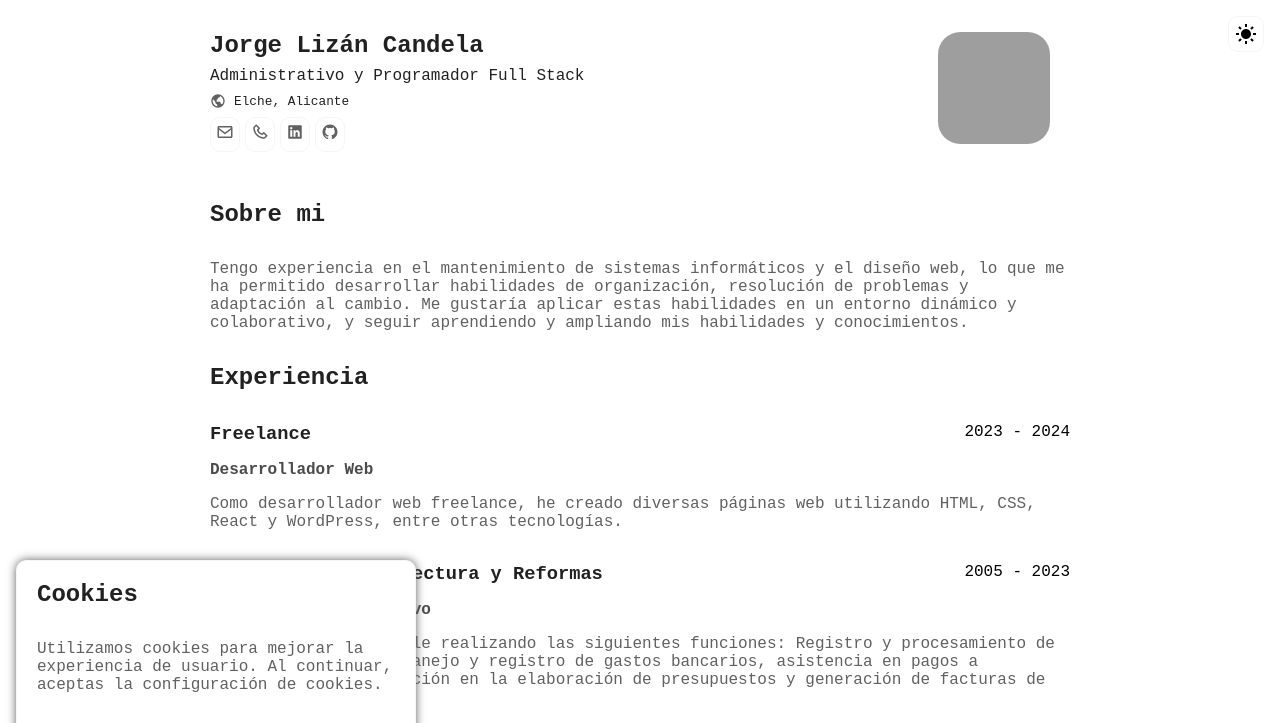
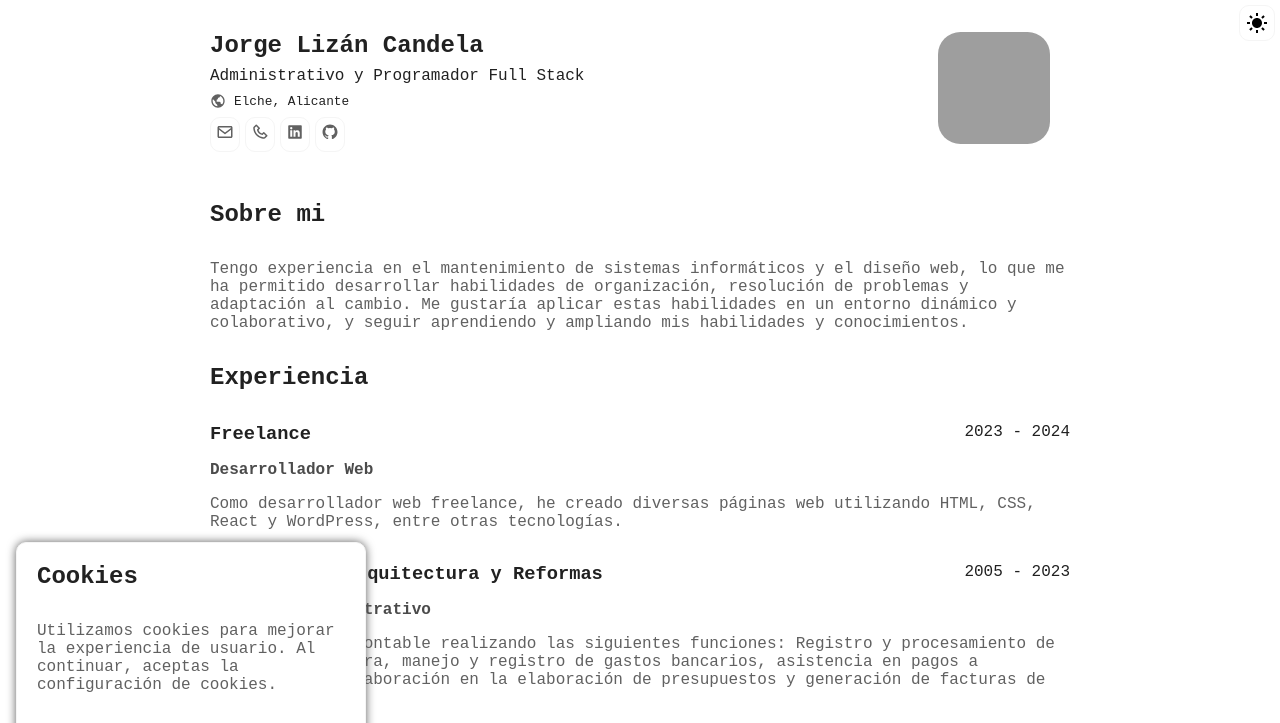
Before and after one commit to jlizancandela/portfolio, an Astro site: page / in a window 1280 px wide. Shown: the top 723 px of the page. Built offline with nearby package versions, Linux system fonts and the light colour scheme; Astro itself is replaced by a stand-in of ours; grey boxes are pictures that could not be loaded; a web font is replaced by a local one.

Commit message:
primer commit

```diff
--- a/src/components/cookies.astro
+++ b/src/components/cookies.astro
@@ -46,7 +46,7 @@
     border-radius: 10px;
     background-color: var(--background-color);
     color: var(--tertiary-color);
-    width: 400px;
+    width: 350px;
     z-index: 1;
     box-shadow: 0 0 10px var(--tertiary-color);
   }
--- a/src/components/mode.astro
+++ b/src/components/mode.astro
@@ -38,8 +38,8 @@
 <style>
   section {
     position: absolute;
-    top: 1rem;
-    right: 1rem;
+    top: 5px;
+    right: 5px;
   }
   input {
     display: none;
--- a/src/pages/index.astro
+++ b/src/pages/index.astro
@@ -63,7 +63,8 @@ import Skills from "../components/sections/skills.astro";
 
     h1,
     h2,
-    h3 {
+    h3,
+    time {
       color: var(--primary-color);
     }
     h4 {
```
